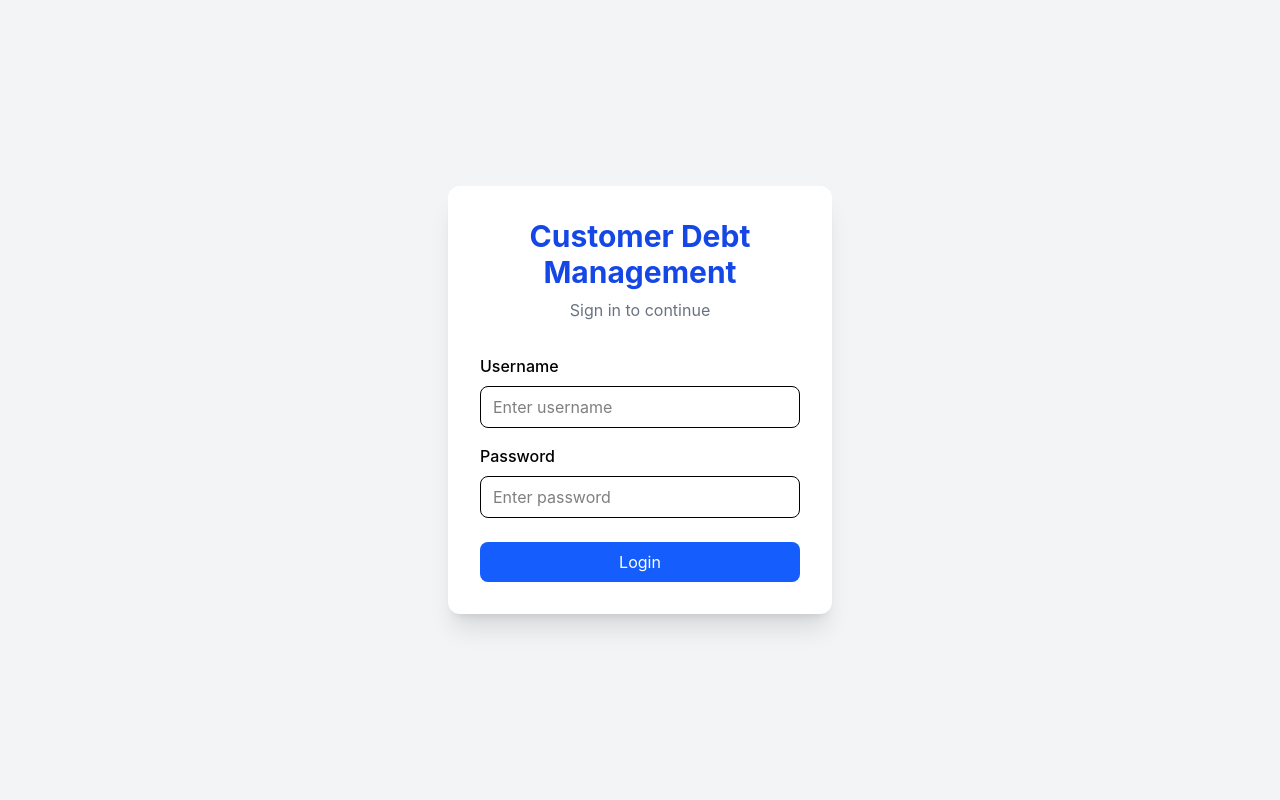
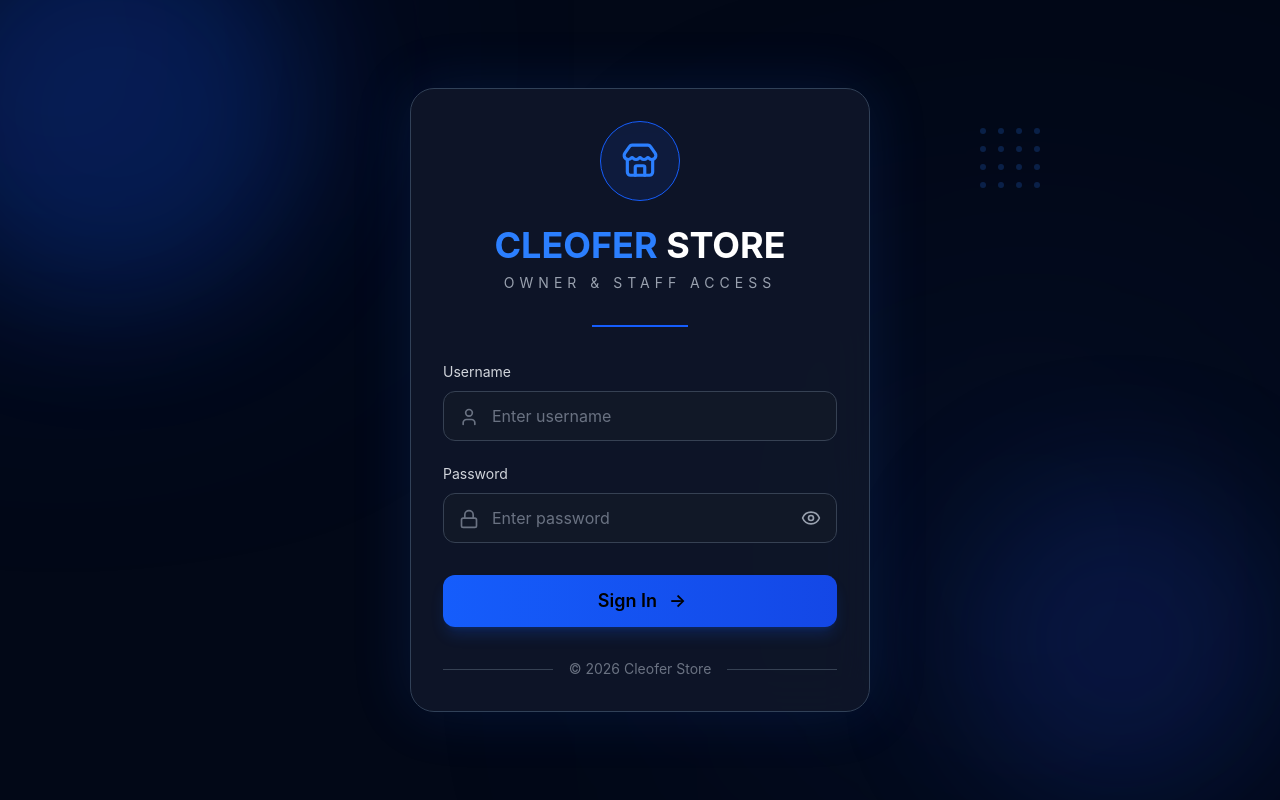
Before and after one commit to Faith12309/CustomerDebt-Frontend, a React (Vite) app: page /login in a window 1280 px wide. Built offline with nearby package versions, Linux system fonts and the light colour scheme.

Commit message:
Update UI and connect frontend

```diff
--- a/package.json
+++ b/package.json
@@ -12,12 +12,15 @@
   "dependencies": {
     "@tailwindcss/vite": "^4.3.2",
     "axios": "^1.18.1",
+    "framer-motion": "^12.42.2",
     "jspdf": "^4.2.1",
     "jspdf-autotable": "^5.0.8",
-    "lucide-react": "^1.23.0",
+    "lucide-react": "^1.24.0",
     "react": "^19.2.7",
     "react-dom": "^19.2.7",
+    "react-hot-toast": "^2.6.0",
     "react-router-dom": "^7.18.1",
+    "react-spinners": "^0.17.0",
     "tailwindcss": "^4.3.2"
   },
   "devDependencies": {
--- a/src/components/Sidebar.jsx
+++ b/src/components/Sidebar.jsx
@@ -4,10 +4,12 @@ import {
     Users,
     Wallet,
     FileText,
-    LogOut
+    LogOut,
+    Store
 } from "lucide-react";
 
 function Sidebar() {
+
     const navigate = useNavigate();
 
     function handleLogout() {
@@ -23,29 +25,56 @@ function Sidebar() {
         localStorage.removeItem("role");
 
         navigate("/login");
-
     }
 
+    const navStyle = ({ isActive }) =>
+        `flex items-center gap-3 px-4 py-3 rounded-xl transition-all duration-300
+        ${isActive
+            ? "bg-blue-600 text-white shadow-lg shadow-blue-600/20"
+            : "text-slate-400 hover:bg-slate-800 hover:text-white"
+        }`;
+
     return (
-        <aside className="w-64 min-h-screen bg-slate-900 text-white flex flex-col">
+        <aside className="w-72 min-h-screen bg-[#020817] border-r border-slate-800 flex flex-col">
 
             {/* Logo */}
-            <div className="p-6 border-b border-slate-700">
-                <h1 className="text-xl font-bold text-blue-400">
-                    Debt Manager
-                </h1>
 
-                <p className="text-sm text-slate-400">
-                    Customer Debt System
-                </p>
+            <div className="p-8 border-b border-slate-800">
+
+                <div className="flex items-center gap-4">
+
+                    <div className="w-12 h-12 rounded-xl bg-blue-600/20 border border-blue-600 flex items-center justify-center">
+
+                        <Store
+                            size={24}
+                            className="text-blue-500"
+                        />
+
+                    </div>
+
+                    <div>
+
+                        <h1 className="text-white font-bold text-xl">
+                            CLEOFER STORE
+                        </h1>
+
+                        <p className="text-slate-400 text-sm">
+                            Debt Management
+                        </p>
+
+                    </div>
+
+                </div>
+
             </div>
 
             {/* Navigation */}
-            <nav className="flex-1 p-4 space-y-2">
+
+            <nav className="flex-1 px-5 py-6 space-y-3">
 
                 <NavLink
                     to="/dashboard"
-                    className="flex items-center gap-3 p-3 rounded-lg hover:bg-slate-800"
+                    className={navStyle}
                 >
                     <LayoutDashboard size={20} />
                     Dashboard
@@ -53,7 +82,7 @@ function Sidebar() {
 
                 <NavLink
                     to="/customers"
-                    className="flex items-center gap-3 p-3 rounded-lg hover:bg-slate-800"
+                    className={navStyle}
                 >
                     <Users size={20} />
                     Customers
@@ -61,7 +90,7 @@ function Sidebar() {
 
                 <NavLink
                     to="/debts"
-                    className="flex items-center gap-3 p-3 rounded-lg hover:bg-slate-800"
+                    className={navStyle}
                 >
                     <Wallet size={20} />
                     Debts
@@ -69,7 +98,7 @@ function Sidebar() {
 
                 <NavLink
                     to="/reports"
-                    className="flex items-center gap-3 p-3 rounded-lg hover:bg-slate-800"
+                    className={navStyle}
                 >
                     <FileText size={20} />
                     Reports
@@ -77,12 +106,13 @@ function Sidebar() {
 
             </nav>
 
-            {/* Logout */}
-            <div className="p-4 border-t border-slate-700">
+            {/* Bottom */}
+
+            <div className="p-5 border-t border-slate-800">
 
                 <button
                     onClick={handleLogout}
-                    className="flex items-center gap-3 w-full p-3 rounded-xl text-slate-300 bg-transparent hover:bg-red-600 hover:text-white transition-all duration-300"
+                    className="flex items-center gap-3 w-full rounded-xl px-4 py-3 text-slate-400 hover:bg-red-600 hover:text-white transition-all duration-300"
                 >
                     <LogOut size={20} />
                     Logout
--- a/src/pages/Login.jsx
+++ b/src/pages/Login.jsx
@@ -1,18 +1,22 @@
+import { motion } from "framer-motion";
+import { Store, User, Lock, Eye, EyeOff } from "lucide-react";
 import { useState } from "react";
 import { useNavigate } from "react-router-dom";
 import api from "../api/api";
+import { Toaster, toast } from "react-hot-toast";
+
 
 function Login() {
     const [username, setUsername] = useState("");
     const [password, setPassword] = useState("");
     const [loading, setLoading] = useState(false);
-
+    const [showPassword, setShowPassword] = useState(false);
     const navigate = useNavigate();
 
     const handleLogin = async () => {
 
         if (!username || !password) {
-            alert("Please enter username and password.");
+            toast.error("Please enter your username and password.");
             return;
         }
 
@@ -31,6 +35,8 @@ function Login() {
             localStorage.setItem("role", response.data.role);
             localStorage.setItem("username", response.data.username);
 
+            toast.success("Login successful!");
+
             console.log("Saved Token:", localStorage.getItem("token"));
 
             navigate("/dashboard");
@@ -41,9 +47,9 @@ function Login() {
             console.log(error);
 
             if (error.response) {
-                alert(error.response.data);
+                toast.error(error.response?.data || "Invalid username or password.");
             } else {
-                alert("Unable to connect to the server.");
+                toast.error("Unable to connect to the server.");
             }
 
         }
@@ -55,60 +61,211 @@ function Login() {
     };
 
     return (
-        <div className="min-h-screen bg-gray-100 flex items-center justify-center">
 
-            <div className="bg-white shadow-xl rounded-xl w-96 p-8">
+        <>
+            <Toaster
+                position="top-right"
+                toastOptions={{
+                    style: {
+                        background: "#0F172A",
+                        color: "#fff",
+                        border: "1px solid #1E3A8A",
+                    },
+                    success: {
+                        iconTheme: {
+                            primary: "#2563EB",
+                            secondary: "#fff",
+                        },
+                    },
+                }}
+            />
+        <div className="relative min-h-screen overflow-hidden bg-[#020817] flex items-center justify-center">
 
-                <h1 className="text-3xl font-bold text-center text-blue-700">
-                    Customer Debt Management
+
+            {/* Background Glow */}
+
+            <div className="absolute inset-0 overflow-hidden">
+
+                <motion.div
+                    animate={{
+                        x: [0, 30, 0],
+                        y: [0, 20, 0],
+                    }}
+                    transition={{
+                        duration: 12,
+                        repeat: Infinity,
+                        ease: "easeInOut",
+                    }}
+                    className="absolute -top-40 -left-40 w-96 h-96 bg-blue-700/20 blur-[150px] rounded-full"
+                />
+
+                <motion.div
+                    animate={{
+                        x: [0, -30, 0],
+                        y: [0, -20, 0],
+                    }}
+                    transition={{
+                        duration: 15,
+                        repeat: Infinity,
+                        ease: "easeInOut",
+                    }}
+                    className="absolute bottom-0 right-0 w-[450px] h-[450px] bg-blue-900/20 blur-[170px] rounded-full"
+                />
+
+                <div className="absolute top-32 right-60 grid grid-cols-4 gap-3 opacity-20">
+                    {Array.from({ length: 16 }).map((_, i) => (
+                        <span
+                            key={i}
+                            className="w-1.5 h-1.5 rounded-full bg-blue-500"
+                        />
+                    ))}
+                </div>
+
+            </div>
+            {/* Background Decoration */}
+            <div className="absolute w-96 h-96 bg-blue-600/20 rounded-full blur-3xl -top-20 -left-20"></div>
+
+            <div className="absolute w-80 h-80 bg-blue-800/20 rounded-full blur-3xl bottom-0 right-0"></div>
+
+            <motion.div
+                initial={{ opacity: 0, y: 30 }}
+                animate={{ opacity: 1, y: 0 }}
+                transition={{ duration: 0.6 }}
+                    className="relative z-10 w-full max-w-[460px] mx-4 rounded-3xl border border-slate-700 bg-[#0F172A]/90 backdrop-blur-xl shadow-[0_0_60px_rgba(37,99,235,0.15)] p-8"
+            >
+
+                {/* Logo */}
+
+                <div className="flex justify-center">
+
+                    <div className="w-20 h-20 rounded-full bg-blue-600/10 flex items-center justify-center border border-blue-600">
+
+                        <Store className="text-blue-500" size={38} />
+
+                    </div>
+
+                </div>
+
+                {/* Title */}
+
+                <h1 className="text-center text-4xl font-bold mt-6">
+
+                    <span className="text-blue-500">
+                        CLEOFER
+                    </span>
+
+                    <span className="text-white">
+                        {" "}STORE
+                    </span>
+
                 </h1>
 
-                <p className="text-center text-gray-500 mt-2 mb-8">
-                    Sign in to continue
+                <p className="text-gray-400 text-center uppercase tracking-[5px] text-sm mt-2">
+                    Owner & Staff Access
                 </p>
 
-                <div className="mb-4">
-                    <label className="block mb-2 font-medium">
-                        Username
-                    </label>
+                <div className="w-24 h-[2px] bg-blue-600 mx-auto my-8"></div>
+
+                {/* Username */}
+
+                <label className="text-gray-300 text-sm">
+                    Username
+                </label>
+
+                <div className="mt-2 mb-5 relative">
+
+                    <User
+                        size={20}
+                        className="absolute left-4 top-4 text-gray-500"
+                    />
+
+                        <input
+                            type="text"
+                            value={username}
+                            onChange={(e) => setUsername(e.target.value)}
+                            placeholder="Enter username"
+                            className="w-full bg-[#111827] border border-gray-700 rounded-xl pl-12 pr-12 py-3 text-white placeholder-gray-500 focus:border-blue-500 focus:ring-2 focus:ring-blue-500/30 focus:shadow-[0_0_15px_rgba(37,99,235,.3)] duration-300 outline-none transition"
+                        />
+
+                </div>
+
+                {/* Password */}
+
+                <label className="text-gray-300 text-sm">
+                    Password
+                </label>
+
+                <div className="mt-2 relative">
+
+                    <Lock
+                        size={20}
+                        className="absolute left-4 top-4 text-gray-500"
+                    />
 
                     <input
-                        type="text"
-                        placeholder="Enter username"
-                        value={username}
-                        onChange={(e) => setUsername(e.target.value)}
-                        className="w-full border rounded-lg px-3 py-2 focus:outline-none focus:ring-2 focus:ring-blue-500"
+                        type={showPassword ? "text" : "password"}
+                        value={password}
+                        onChange={(e) => setPassword(e.target.value)}
+                        placeholder="Enter password"
+                            className="w-full bg-[#111827] border border-gray-700 rounded-xl pl-12 pr-4 py-3 text-white placeholder-gray-500 focus:border-blue-500"
                     />
+
+                    <button
+                        type="button"
+                        onClick={() => setShowPassword(!showPassword)}
+                        className="absolute right-4 top-1/2 -translate-y-1/2 text-gray-400 hover:text-white"
+                    >
+                        {showPassword ? <EyeOff size={20} /> : <Eye size={20} />}
+                    </button>
                 </div>
 
-                <div className="mb-6">
-                    <label className="block mb-2 font-medium">
-                        Password
-                    </label>
+                {/* Button */}
 
-                    <input
-                        type="password"
-                        placeholder="Enter password"
-                        value={password}
-                        onChange={(e) => setPassword(e.target.value)}
-                        className="w-full border rounded-lg px-3 py-2 focus:outline-none focus:ring-2 focus:ring-blue-500"
-                    />
+                <motion.button
+                    whileHover={{ scale: 1.02 }}
+                    whileTap={{ scale: 0.98 }}
+                    onClick={handleLogin}
+                    disabled={loading}
+                    className={`w-full mt-8 py-3 rounded-xl font-semibold text-lg transition ${loading
+                            ? "bg-gray-700 cursor-not-allowed"
+                            : "bg-gradient-to-r from-blue-600 to-blue-700 hover:from-blue-500 hover:to-blue-600 shadow-lg shadow-blue-600/20"
+                        }`}
+                >
+                        <div className="flex items-center justify-center gap-2">
+                            <span>{loading ? "Signing In..." : "Sign In"}</span>
+
+                            {!loading && (
+                                <motion.span
+                                    animate={{ x: [0, 4, 0] }}
+                                    transition={{
+                                        repeat: Infinity,
+                                        duration: 1
+                                    }}
+                                >
+                                    →
+                                </motion.span>
+                            )}
+                        </div>
+                </motion.button>
+
+                <div className="flex items-center gap-4 mt-8">
+
+                    <div className="flex-1 border-t border-gray-700"></div>
+
+                    <span className="text-gray-500 text-sm">
+                        © 2026 Cleofer Store
+                    </span>
+
+                    <div className="flex-1 border-t border-gray-700"></div>
+
                 </div>
 
-                <button
-                    onClick={handleLogin}
-                    disabled={loading}
-                    className={`w-full py-2 rounded-lg text-white transition ${loading
-                            ? "bg-gray-400 cursor-not-allowed"
-                            : "bg-blue-600 hover:bg-blue-700"
-                        }`}
-                >
-                    {loading ? "Signing in..." : "Login"}
-                </button>
+                </motion.div>
 
             </div>
 
-        </div>
+        </>
+
     );
 }
 
```
Also changed, not shown: 1 other file (tests, documents, lock files or other folders).
